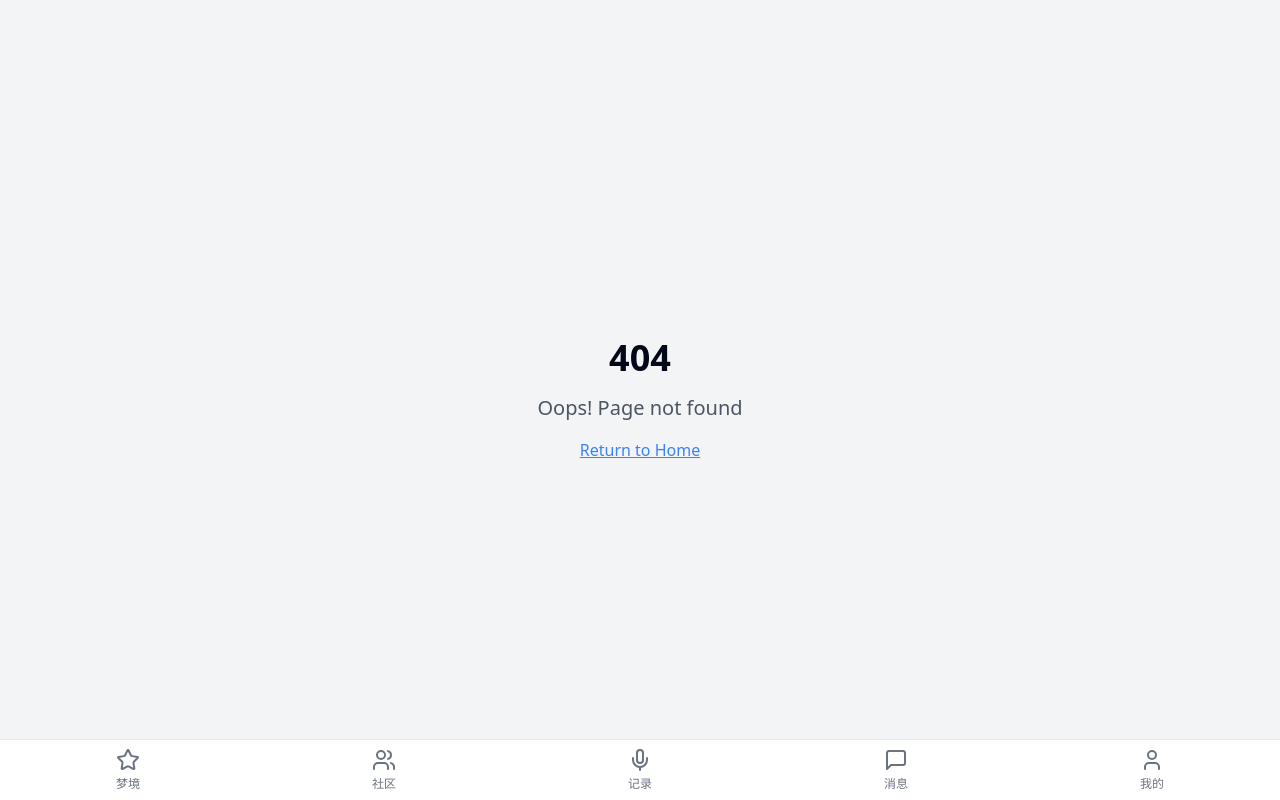
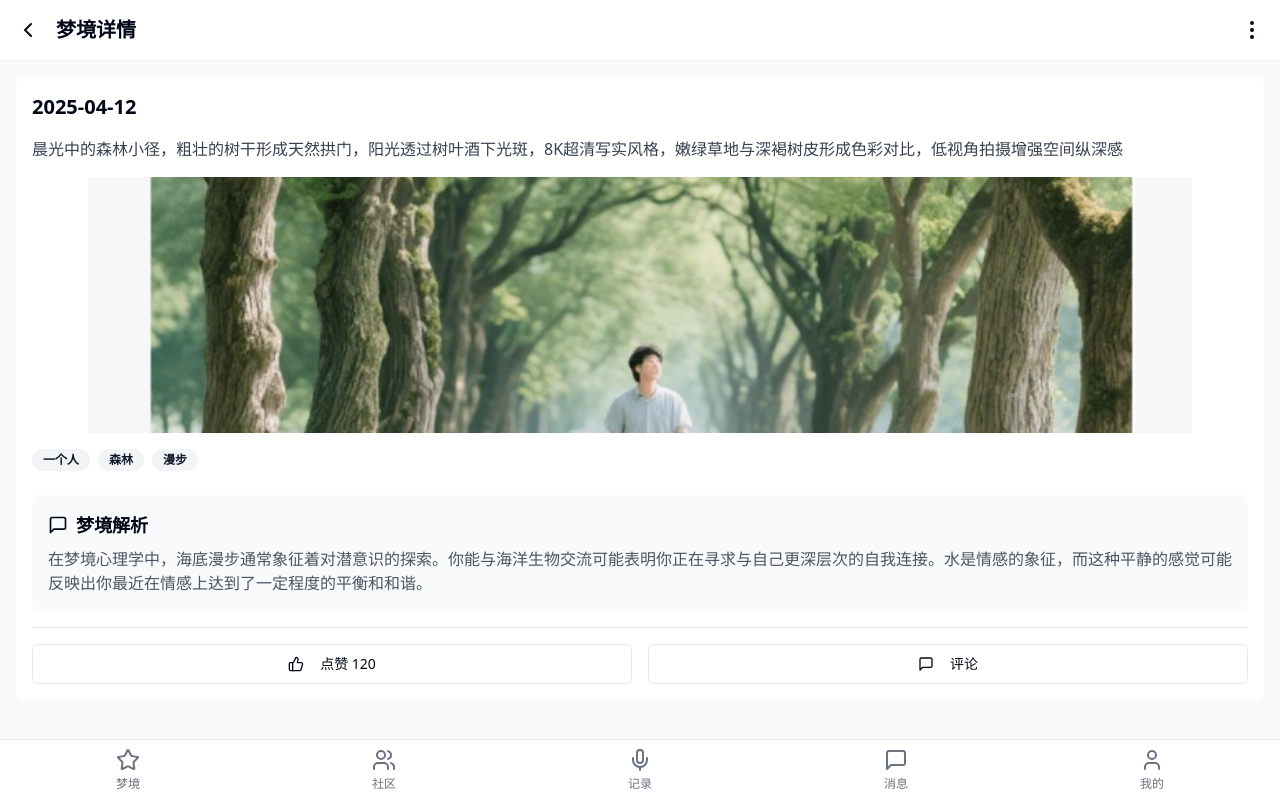
Before and after one commit to crab-xieyujin/dreamrecorder, a React (Vite) app: page /community/dream/1 in a window 1280 px wide. Before the commit this address had no page. Built offline with nearby package versions, Linux system fonts and the light colour scheme.

Commit message:
feat: Add dream detail page
Implement a dream detail page accessible from the community page, allowing users to view dream details and interact with comments and likes.

```diff
--- a/src/App.tsx
+++ b/src/App.tsx
@@ -1,3 +1,4 @@
+
 import { Toaster } from "@/components/ui/toaster";
 import { Toaster as Sonner } from "@/components/ui/sonner";
 import { TooltipProvider } from "@/components/ui/tooltip";
@@ -6,6 +7,7 @@ import { BrowserRouter, Routes, Route } from "react-router-dom";
 import { DreamProvider } from "./context/DreamContext";
 import DreamsPage from "./pages/DreamsPage";
 import CommunityPage from "./pages/CommunityPage";
+import DreamDetailPage from "./pages/DreamDetailPage";
 import RecordPage from "./pages/RecordPage";
 import MessagesPage from "./pages/MessagesPage";
 import ProfilePage from "./pages/ProfilePage";
@@ -24,6 +26,7 @@ const App = () => (
           <Routes>
             <Route path="/" element={<DreamsPage />} />
             <Route path="/community" element={<CommunityPage />} />
+            <Route path="/community/dream/:id" element={<DreamDetailPage />} />
             <Route path="/record" element={<RecordPage />} />
             <Route path="/messages" element={<MessagesPage />} />
             <Route path="/profile" element={<ProfilePage />} />
--- a/src/components/DreamPost.tsx
+++ b/src/components/DreamPost.tsx
@@ -1,16 +1,22 @@
-
 import { Avatar, AvatarFallback, AvatarImage } from "@/components/ui/avatar";
-import { Card, CardContent, CardHeader } from "@/components/ui/card";
+import { Card, CardContent } from "@/components/ui/card";
 import { Heart } from "lucide-react";
 import { CommunityPost } from "@/types";
+import { useNavigate } from "react-router-dom";
 
 interface DreamPostProps {
   post: CommunityPost;
 }
 
 export function DreamPost({ post }: DreamPostProps) {
+  const navigate = useNavigate();
+
+  const handleClick = () => {
+    navigate(`/community/dream/${post.id}`);
+  };
+
   return (
-    <Card className="mb-4">
+    <Card className="mb-4 cursor-pointer" onClick={handleClick}>
       <CardContent className="p-0">
         <img
           src={post.imageUrl}
--- /dev/null
+++ b/src/pages/DreamDetailPage.tsx
@@ -0,0 +1,77 @@
+
+import { ChevronLeft, MoreVertical, MessageSquare, ThumbsUp } from "lucide-react";
+import { useNavigate } from "react-router-dom";
+import { Button } from "@/components/ui/button";
+import { Badge } from "@/components/ui/badge";
+import { Avatar, AvatarFallback } from "@/components/ui/avatar";
+
+const mockDreamDetail = {
+  id: "1",
+  date: "2025-04-12",
+  content: "晨光中的森林小径，粗壮的树干形成天然拱门，阳光透过树叶酒下光斑，8K超清写实风格，嫩绿草地与深褐树皮形成色彩对比，低视角拍摄增强空间纵深感",
+  imageUrl: "/lovable-uploads/b0bc30e8-a07a-4c74-aa1d-e9ca3a412c4f.png",
+  tags: ["一个人", "森林", "漫步"],
+  analysis: "在梦境心理学中，海底漫步通常象征着对潜意识的探索。你能与海洋生物交流可能表明你正在寻求与自己更深层次的自我连接。水是情感的象征，而这种平静的感觉可能反映出你最近在情感上达到了一定程度的平衡和和谐。",
+  likes: 120,
+  comments: []
+};
+
+export default function DreamDetailPage() {
+  const navigate = useNavigate();
+
+  return (
+    <div className="min-h-screen bg-gray-50 pb-16">
+      <header className="sticky top-0 z-10 bg-white border-b border-gray-100 px-4 py-4 flex items-center justify-between">
+        <div className="flex items-center gap-4">
+          <button onClick={() => navigate(-1)}>
+            <ChevronLeft className="h-6 w-6" />
+          </button>
+          <h1 className="text-xl font-bold">梦境详情</h1>
+        </div>
+        <button>
+          <MoreVertical className="h-6 w-6" />
+        </button>
+      </header>
+
+      <main className="p-4">
+        <div className="bg-white rounded-lg overflow-hidden">
+          <div className="p-4">
+            <h2 className="text-xl font-bold mb-4">{mockDreamDetail.date}</h2>
+            <p className="text-gray-700 mb-4">{mockDreamDetail.content}</p>
+            <img
+              src={mockDreamDetail.imageUrl}
+              alt="Dream visualization"
+              className="w-full h-64 object-cover rounded-lg mb-4"
+            />
+            <div className="flex gap-2 mb-6">
+              {mockDreamDetail.tags.map((tag) => (
+                <Badge key={tag} variant="secondary" className="bg-gray-100">
+                  {tag}
+                </Badge>
+              ))}
+            </div>
+
+            <div className="bg-gray-50 rounded-lg p-4 mb-4">
+              <h3 className="text-lg font-semibold mb-2 flex items-center gap-2">
+                <MessageSquare className="h-5 w-5" />
+                梦境解析
+              </h3>
+              <p className="text-gray-600">{mockDreamDetail.analysis}</p>
+            </div>
+
+            <div className="flex justify-between items-center border-t pt-4">
+              <Button variant="outline" className="flex-1 mr-2" onClick={() => {}}>
+                <ThumbsUp className="mr-2 h-4 w-4" />
+                点赞 {mockDreamDetail.likes}
+              </Button>
+              <Button variant="outline" className="flex-1 ml-2" onClick={() => {}}>
+                <MessageSquare className="mr-2 h-4 w-4" />
+                评论
+              </Button>
+            </div>
+          </div>
+        </div>
+      </main>
+    </div>
+  );
+}
```
Also changed, not shown: public/lovable-uploads/b0bc30e8-a07a-4c74-aa1d-e9ca3a412c4f.png (added).
